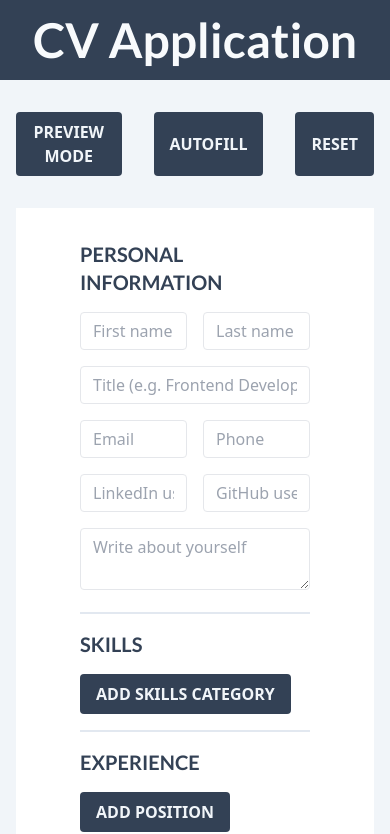
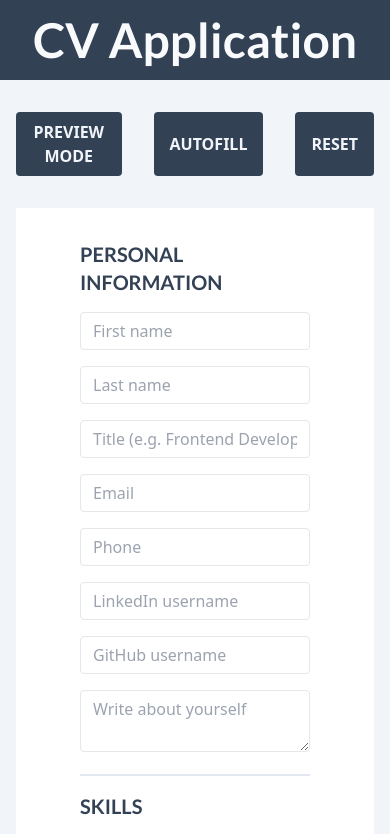
Before and after one commit to Artis-Dev/cv-application, a React (Create React App) app: page / in a window 390 px wide. Shown: the top 834 px of the page. Built offline with nearby package versions, Linux system fonts and the light colour scheme.

Commit message:
Make forms responsive

```diff
--- a/src/components/cv/edit/EditEducation.js
+++ b/src/components/cv/edit/EditEducation.js
@@ -13,8 +13,8 @@ function EditEducation(props) {
         {educationData.map((school) => {
           return (
             <div key={school.id} data-school-id={school.id} className="pb-4">
-              <div className="grid grid-cols-2 gap-4">
-                <div className="mb-4" data-school-id={school.id}>
+              <div className="grid grid-cols-1 gap-4 md:grid-cols-2">
+                <div className="md:mb-4" data-school-id={school.id}>
                   <Input
                     id="field"
                     placeholder="Field"
@@ -31,8 +31,8 @@ function EditEducation(props) {
                   />
                 </div>
               </div>
-              <div className="grid grid-cols-2 gap-4">
-                <div className="mb-4" data-school-id={school.id}>
+              <div className="grid grid-cols-1 gap-4 md:grid-cols-2">
+                <div className="md:mb-4" data-school-id={school.id}>
                   <Input
                     id="from"
                     placeholder="Start date"
--- a/src/components/cv/edit/EditExperience.js
+++ b/src/components/cv/edit/EditExperience.js
@@ -17,8 +17,8 @@ function EditExperience(props) {
               data-position-id={position.id}
               className="pb-4"
             >
-              <div className="grid grid-cols-2 gap-4">
-                <div className="mb-4" data-position-id={position.id}>
+              <div className="grid grid-cols-1 gap-4 md:grid-cols-2">
+                <div className="md:mb-4" data-position-id={position.id}>
                   <Input
                     id="position"
                     placeholder="Title"
@@ -35,8 +35,8 @@ function EditExperience(props) {
                   />
                 </div>
               </div>
-              <div className="grid grid-cols-2 gap-4">
-                <div className="mb-4" data-position-id={position.id}>
+              <div className="grid grid-cols-1 gap-4 md:grid-cols-2">
+                <div className="md:mb-4" data-position-id={position.id}>
                   <Input
                     id="from"
                     placeholder="Start date"
--- a/src/components/cv/edit/EditPersonal.js
+++ b/src/components/cv/edit/EditPersonal.js
@@ -11,8 +11,8 @@ function EditPersonal(props) {
         Personal information
       </p>
       <form>
-        <div className="grid grid-cols-2 gap-4">
-          <div className="mb-4">
+        <div className="grid grid-cols-1 gap-4 md:grid-cols-2">
+          <div className="md:mb-4">
             <Input
               id="firstName"
               placeholder="First name"
@@ -37,8 +37,8 @@ function EditPersonal(props) {
             value={personalData.title}
           />
         </div>
-        <div className="grid grid-cols-2 gap-4">
-          <div className="mb-4">
+        <div className="grid grid-cols-1 gap-4 md:grid-cols-2">
+          <div className="md:mb-4">
             <Input
               id="email"
               placeholder="Email"
@@ -56,8 +56,8 @@ function EditPersonal(props) {
             />
           </div>
         </div>
-        <div className="grid grid-cols-2 gap-4">
-          <div className="mb-4">
+        <div className="grid grid-cols-1 gap-4 md:grid-cols-2">
+          <div className="md:mb-4">
             <Input
               id="linkedin"
               placeholder="LinkedIn username"
```
